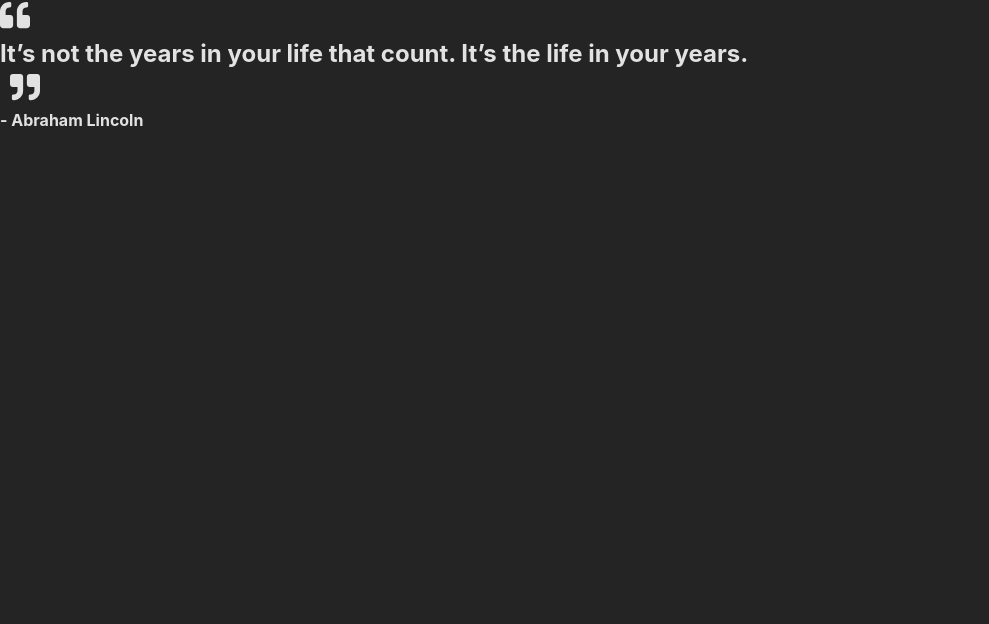
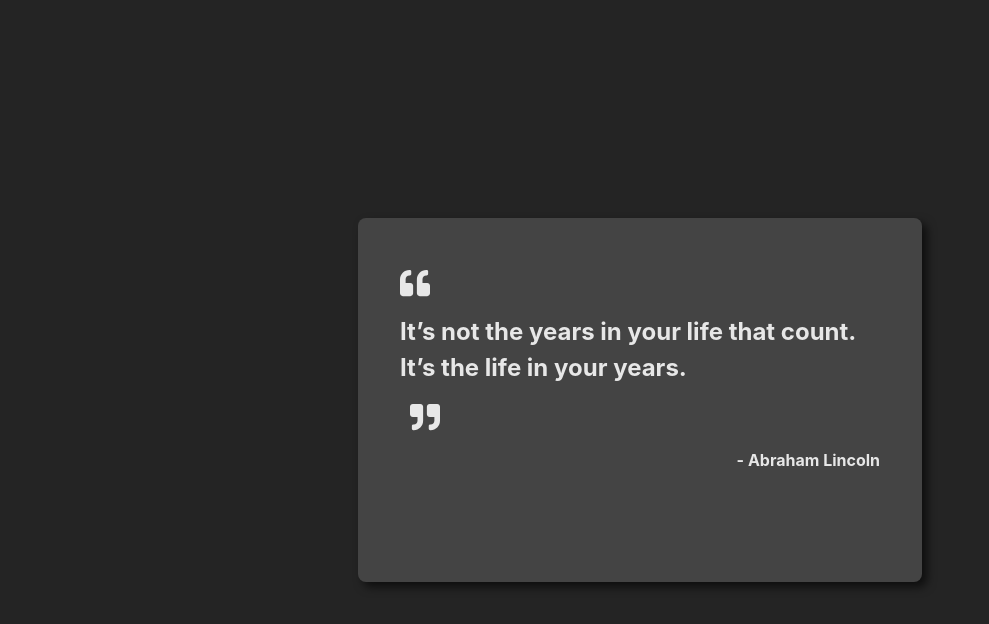
Before and after one commit to Zahid51095/Random-Quote-Machine, a React (Vite) app: page / in a window 1280 px wide. Shown: the top 624 px of the page, without its empty margins (0-989 px from the left). Built offline with nearby package versions, Linux system fonts and the light colour scheme.

Commit message:
required css has been added in the css file

```diff
--- a/src/App.css
+++ b/src/App.css
@@ -0,0 +1,33 @@
+.background {
+    margin: 0;
+    display: flex;
+    justify-content: center;
+    align-items: center;
+    height: 100vh;
+}
+
+#quote-box {
+    width: 500px;
+    margin: 0 auto;
+    min-height: 300px;
+    display: flex;
+    flex-direction: column;
+    justify-content: space-between;
+    padding: 2rem;
+    text-align: left;
+    background-color: #444;
+    border-radius: 8px;
+    box-shadow: 5px 5px 10px rgba(0, 0, 0, 0.618);
+}
+
+.quote-content {
+    height: 220px;
+    display: flex;
+    flex-direction: column;
+    justify-content: space-around;
+    margin: 10px;
+}
+
+#author {
+    text-align: right;
+}
--- a/src/App.tsx
+++ b/src/App.tsx
@@ -19,7 +19,7 @@
 
 
   return (
-    <div>
+    <div className='background'>
       <div id='quote-box'>
         <div className='quote-content'>
           <FaQuoteLeft size="30" style={{ marginRight: "10px"}}/>
```
